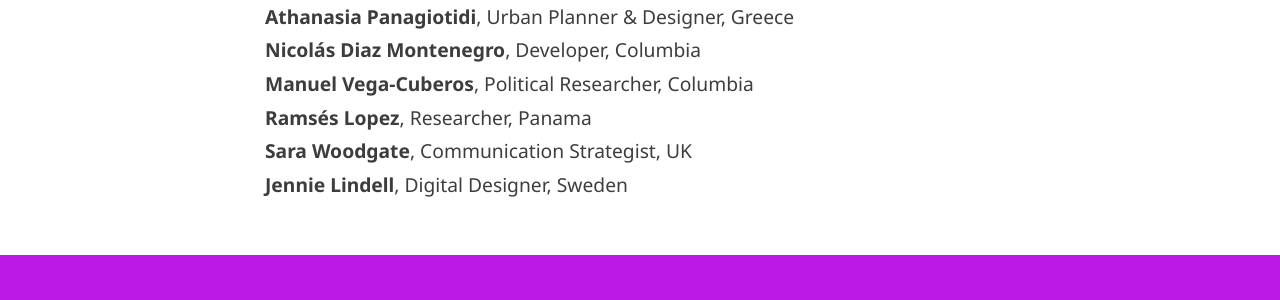
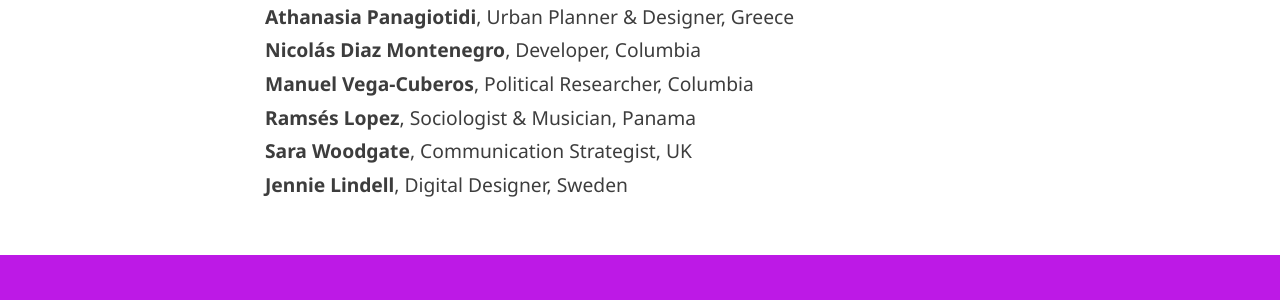
Before and after one commit to digidemlab/democat, a Jekyll site: the page built from about.md, in a window 1280 px wide and 900 px high, scrolled down 3444 px. Shown: the part 254-554 px from the top of the window. Built offline with Jekyll 4.4.1, drawn with Linux system fonts in a browser that asks for light colours.

Commit message:
Updated About

```diff
--- a/about.md
+++ b/about.md
@@ -61,6 +61,6 @@ Contact us: [digidemguide@digidemlab.org](mailto:digidemguide@digidemlab.org)
 **Athanasia Panagiotidi**, Urban Planner & Designer, Greece
 **Nicolás Diaz Montenegro**, Developer, Columbia
 **Manuel Vega-Cuberos**, Political Researcher, Columbia
-**Ramsés Lopez**, Researcher, Panama
+**Ramsés Lopez**, Sociologist & Musician, Panama
 **Sara Woodgate**, Communication Strategist, UK
 **Jennie Lindell**, Digital Designer, Sweden
```
